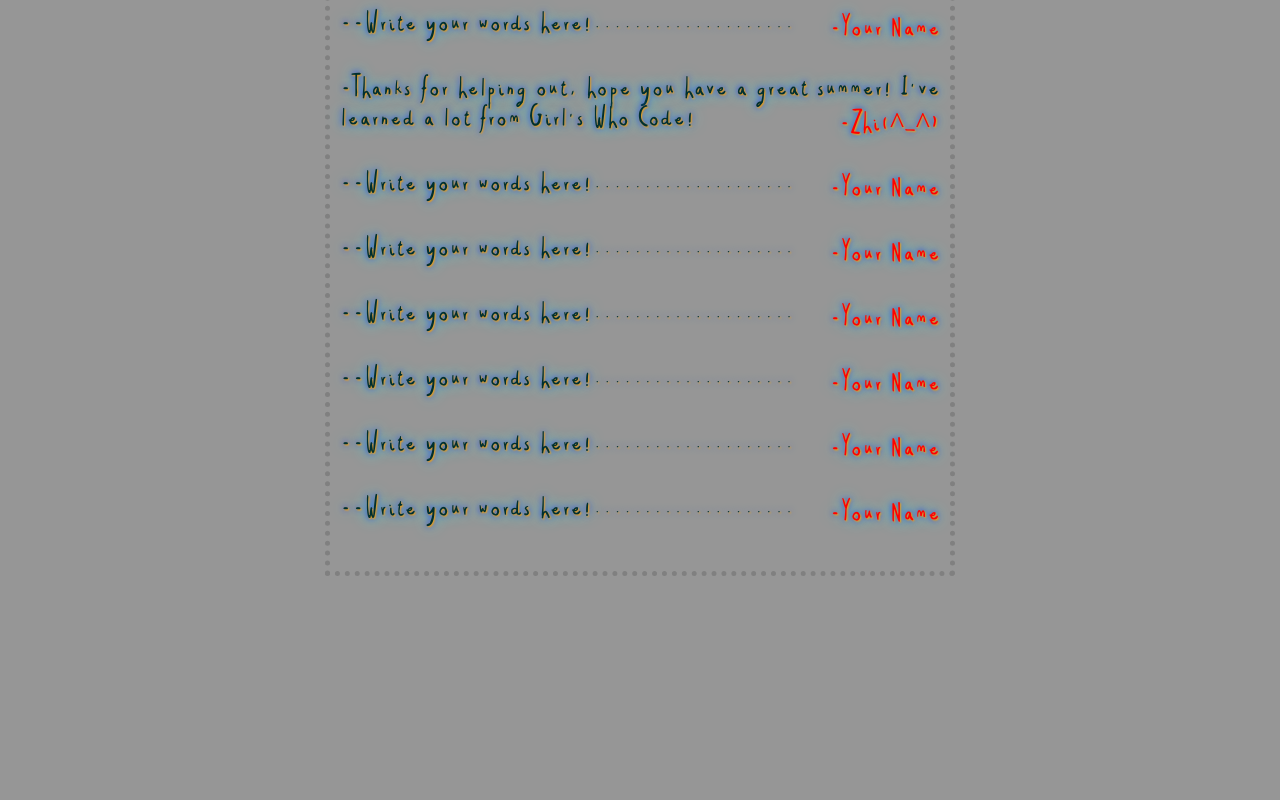
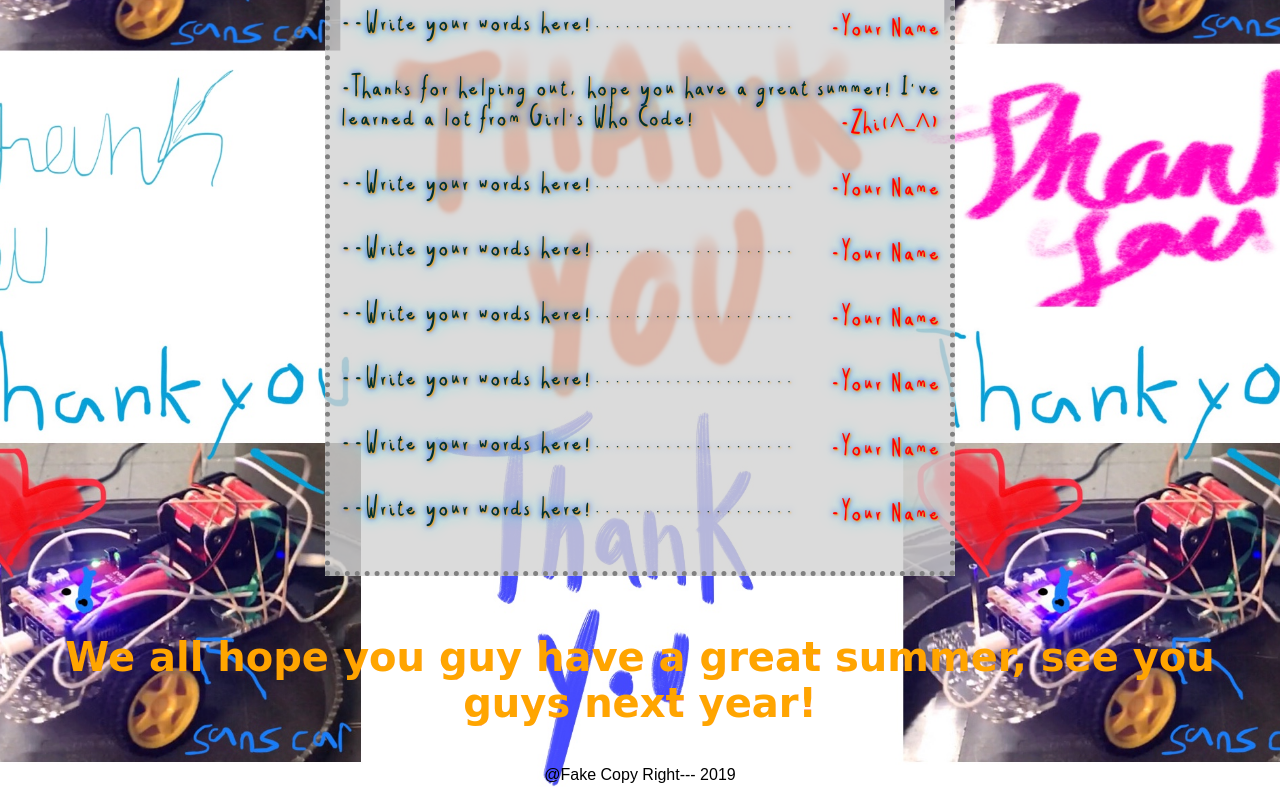
Before and after one commit to zhiyuanwang123/GIft, a plain HTML site: page index.html in a window 1280 px wide. Shown: the part 332-1132 px from the top of the page. Before the commit the page ends 916 px from the top, so only its background shows below. Drawn offline with Linux system fonts and the light colour scheme.

Commit message:
Add files via upload

```diff
--- a/index.html
+++ b/index.html
@@ -2,16 +2,41 @@
 <html>
 <head>
 <title>A Gift From Girl's Who Code</title>
+<script>
+const mouseTarget = document.getElementById('mouseTarget');
+mouseTarget.addEventListener('mouseenter', e => {
+   mousetarget.style.fontSize = "80px";
+});
+
+mouseTarget.addEventListener('mouseleave', e => {
+   mousetarget.style.fontSize = "20px";
+});
+</script>
 <style>
 body {
   background-color: rgb(150,150,150);
   text-align: center;
   color: white;
   font-family: Arial, Helvetica, sans-serif;
+  Background-image: url("background.jpeg");
+  background-repeat: no-repeat;
+  background-size: cover;
+  background-position: center;
 }
 .text{
   -webkit-animation:colorchange 10s infinite;
+  -webkit-text-stroke-width: 1px;
+  -webkit-text-stroke-color: black;
 }
+
+h3{
+  color: orange;
+  font-family: cursive;
+  Font-size: 40px;
+  -webkit-text-stroke-width: 0.05px;
+  -webkit-text-stroke-color: red;
+}
+
 @-webkit-keyframes colorchange {
       0% {
         color: red;
@@ -55,6 +80,10 @@ body {
     padding: 10px;
     border: 5px dotted gray;
     margin: auto;
+    background-color: rgba(210, 210, 210, 0.8);
+    top: 0;
+    left: 0;
+    background-size: cover;
 }
 h1{
     color: rgb(14,165,170);
@@ -69,6 +98,7 @@ h1{
 </style>
 </head>
 <body>
+
 <div class="text">
 <img src="logo.png" style="width:200px">
 <h2>Since we do not want to open the plastic of the notebook</h2>
@@ -101,13 +131,18 @@ h1{
 <p><font style="color: rgb(0,48,48);//RGB color of your words">--Write your words here!....................</font></p>
 <p class = "names" style="color: rgb(255,0,0);//RGB Color of your name">-Your Name</font></p>
 
+<div id="mousetarget">
 <p><font style="color: rgb(0,48,48);//RGB color of your words">--Write your words here!....................</font></p>
 <p class = "names" style="color: rgb(255,0,0);//RGB Color of your name">-Your Name</font></p>
+</div>
 
 <p><font style="color: rgb(0,48,48);//RGB color of your words">--Write your words here!....................</font></p>
 <p class = "names" style="color: rgb(255,0,0);//RGB Color of your name">-Your Name</font></p>
-
 </div>
 </div>
+</div>
+</br>
+<h3><b>We all hope you guy have a great summer, see you guys next year!</b></h3>
+<p><font color=black>@Fake Copy Right--- 2019</font></p>
 </body>
 </html>
```
Also changed, not shown: background.jpeg (added).
